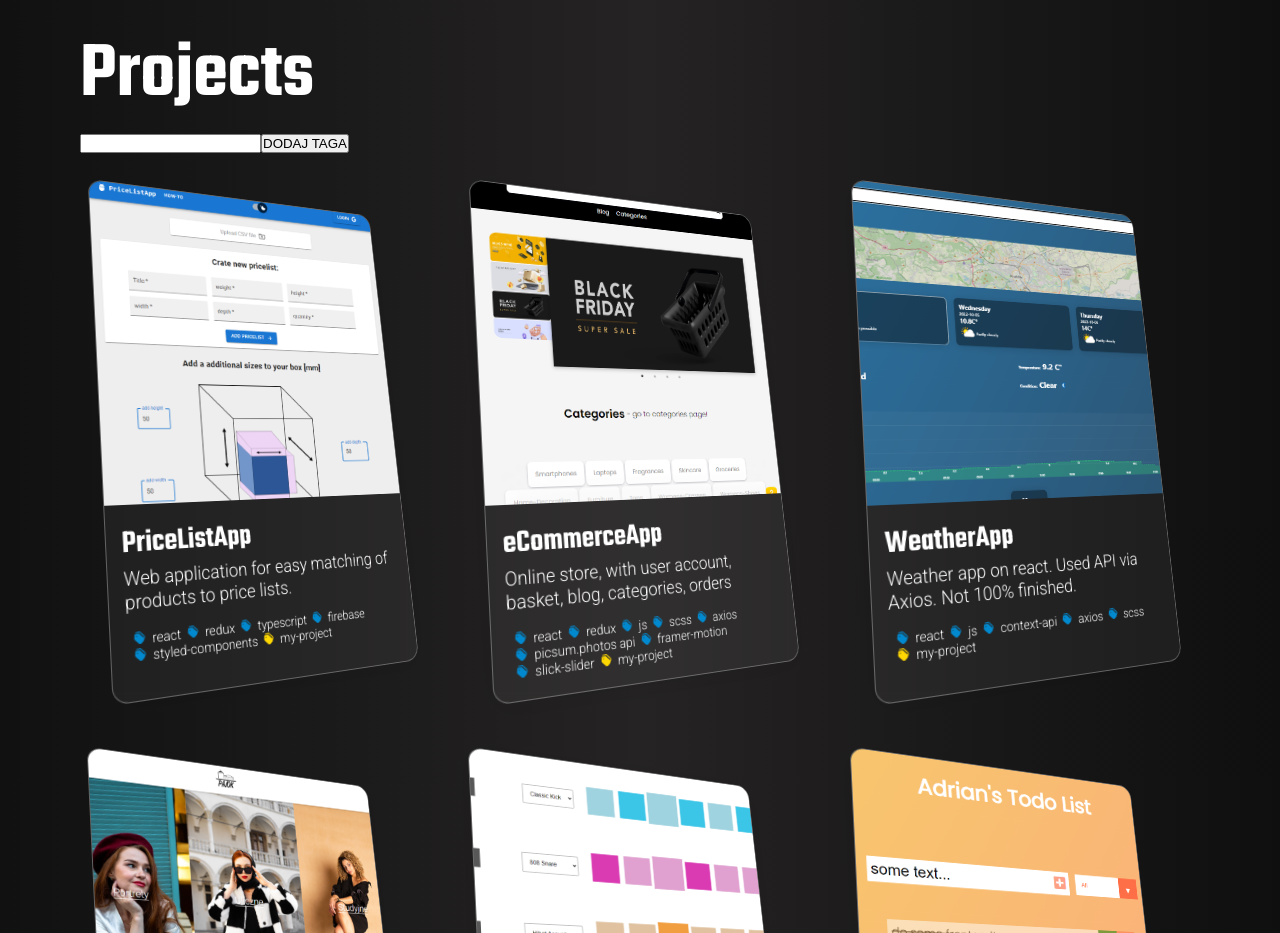
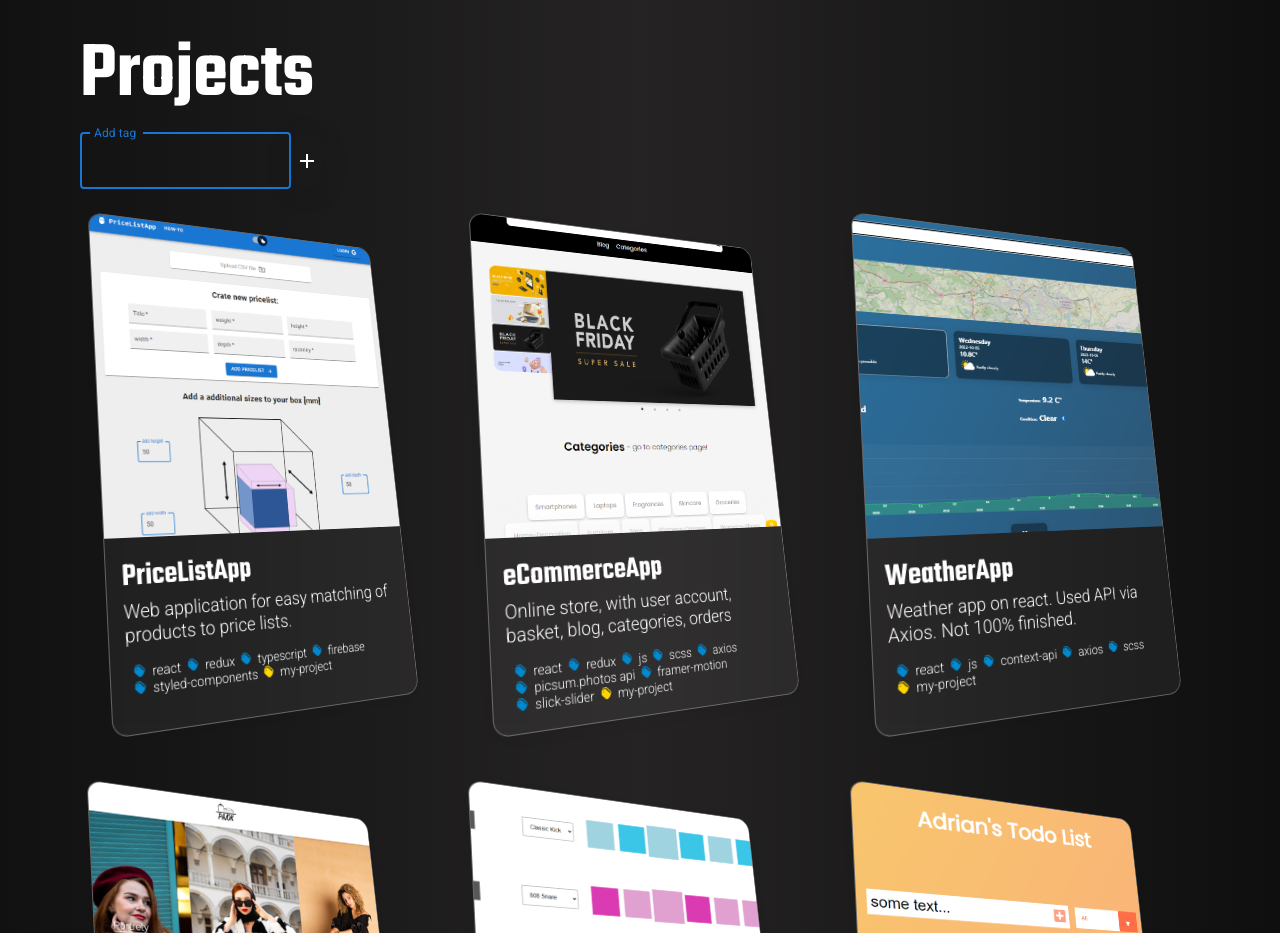
Before and after one commit to AdrianBroek/portfolio, a React (Create React App) app: page / in a window 1280 px wide. Shown: the part 2520-3453 px from the top of the page. Built offline with nearby package versions, Linux system fonts and the light colour scheme.

Commit message:
added stylind to tags project

```diff
--- a/src/pages/Projects.js
+++ b/src/pages/Projects.js
@@ -6,6 +6,11 @@ import { useInView } from 'react-intersection-observer';
 import StateContext from "../components/StateContext";
 import { dataTags } from "../storage/tags";
 import tags from '../images/icons/tags.png'
+import TextField from '@mui/material/TextField';
+import InputAdornment from '@mui/material/InputAdornment';
+import ClearIcon from '@mui/icons-material/Clear';
+import { IconButton } from "@mui/material";
+import AddIcon from '@mui/icons-material/Add';
 
 const Projects = () => {
     const {activeScroll, setActiveScroll} = useContext(StateContext)
@@ -31,7 +36,6 @@ const Projects = () => {
     }
 
     function filterProjectsByTagName() {
-
         const objectsToRemove  = []
 
         // copy array of data
@@ -99,11 +103,22 @@ const Projects = () => {
     // add tag to activetaglist on btn click if it doesnt exist already
     const submitTag = (e) => {
         e.preventDefault()
-        if(inputText != '' && !activeTagList.includes(inputText)){
+        if(inputText != '' && !activeTagList.includes(inputText) && dataTags.includes(inputText)){
             setActiveTagList(state => [...state, inputText])
         }
     };
 
+    // asdasd
+    const pickTag = (e) => {
+        if(inputText != '' && !activeTagList.includes(e.target.id)){
+            setActiveTagList(state => [...state, e.target.id])
+            console.log(e.target.id)
+        }
+    }
+
+    const clearInput = (e) => {
+        setInputText('')
+    }
 
     useEffect(()=>{
         if(inView){
@@ -117,18 +132,46 @@ const Projects = () => {
     return (
         <section id="projects" ref={ref} className="projects container">
             <h1 className="name">Projects</h1>
-            <input type="text" value={inputText} onChange={inputHandler}/>
-            <button type="submit" onClick={submitTag}>DODAJ TAGA</button>
             {activeTagList.length > 0 && (
                 <div className="active-tags">
                     {activeTagList.map((tag) => (
-                        <p id={tag} onClick={delTag}>
+                        <p id={tag} onClick={delTag} className={activeTagList.includes(tag) ? "active" : ""}>
+                            <img style={{filter: "invert(38%) sepia(51%) saturate(2948%) hue-rotate(176deg) brightness(91%) contrast(101%)", margin: "0 7px"}} width="15px" src={tags} />
+                            {tag}
+                        </p>
+                    ))}
+                </div>
+            )}
+            <div className="search-tags-container">
+                {/* <input type="text" value={inputText} onChange={inputHandler}/> */}
+                <TextField inputProps={{ style: { color: "#fff" } }} focused value={inputText} onChange={inputHandler} label="Add tag" variant="outlined"
+                  InputProps={{
+                    endAdornment: inputText.length > 0 ? (
+                      <InputAdornment position="end">
+                        <IconButton onClick={clearInput} edge="end">
+                          <ClearIcon />
+                        </IconButton>
+                      </InputAdornment>
+                    ) : null
+                  }}
+                />
+                <IconButton className="addTag" type="submit" onClick={submitTag} aria-label="addTag">
+                    <AddIcon />
+                </IconButton>
+                <div className="search">
+                    {dataTags.length > 0 && inputText.length > 0 && (
+                    <div className="tags">
+                        {dataTags.map((tag) => (
+                            <p id={tag} onClick={pickTag} className={activeTagList.includes(tag) ? 'active' : ""}>
                                 <img  style={{filter: "invert(38%) sepia(51%) saturate(2948%) hue-rotate(176deg) brightness(91%) contrast(101%)", margin: "0 7px"}} width="15px" src={tags} />
                                 {tag}
                             </p>
                         ))}
                     </div>
                     )}
+                </div>
+            </div>
+
             <div className="projectContainer">
                 {storage.map((item, index)=> (
                     <Project item={item} key={index} />
--- a/src/storage/data.js
+++ b/src/storage/data.js
@@ -66,7 +66,7 @@ const dataProjects = [
     {
         name: 'Pajok - website',
         description: 'Website made for freelance photographer. Used GraphQl - HyGraph for easy website editing. Website deployed on netlify. Website is not 100% done.',
-        link: 'https://imaginative-meerkat-7cb380.netlify.app',
+        link: 'https://pajok.netlify.app/',
         image: pajokWebsite,
         backgroundColor: '#000',
         tags: [
--- a/src/styles/projects.scss
+++ b/src/styles/projects.scss
@@ -3,12 +3,55 @@
         display: flex;
         flex-wrap: wrap;
         position: relative;
-        color: black;
+        color: #fff;
+        cursor: pointer;
+        margin-bottom: 1rem;
     }
-    input, button {
+    .search-tags-container {
         position: relative;
-        color: black;
+        display: flex;
+        input, button {
+            position: relative;
+            color: black;
+        }
+        .addTag {
+            padding: .25rem;
+            box-shadow: 0 4px 30px rgba(0, 0, 0, 0.1);
+        }
+        .search {
+            background-color: #fff;
+            position: absolute;
+            top: 57px;
+            left: .5px;
+            width: 80%;
+            height: auto;
+            z-index: 1;
+            border-top-right-radius: .25rem;
+            border-bottom-left-radius: .25rem;
+            border-bottom-right-radius: .25rem;
+            background-color: rgb(21, 32, 41);
+            box-shadow: 0 4px 30px rgba(255, 255, 255, 0.1);
+            // border: 1px solid rgba(255, 255, 255, 0.597);
+
+            .tags{
+                display: flex;
+                flex-wrap: wrap;
+
+                p{
+                    transition: .12s ease-in-out;
+                    color: inherit;
+                    opacity: .65;
+                    &:hover,&.active {
+                        opacity: 1;
+                        cursor: pointer;
+                    }
+
+                }
+            }
+
+        }
     }
+
     .projectContainer {
         display: grid;
         grid-template-columns: 1fr 1fr 1fr;
```
Lines whose indentation alone changed are shown as unchanged.
